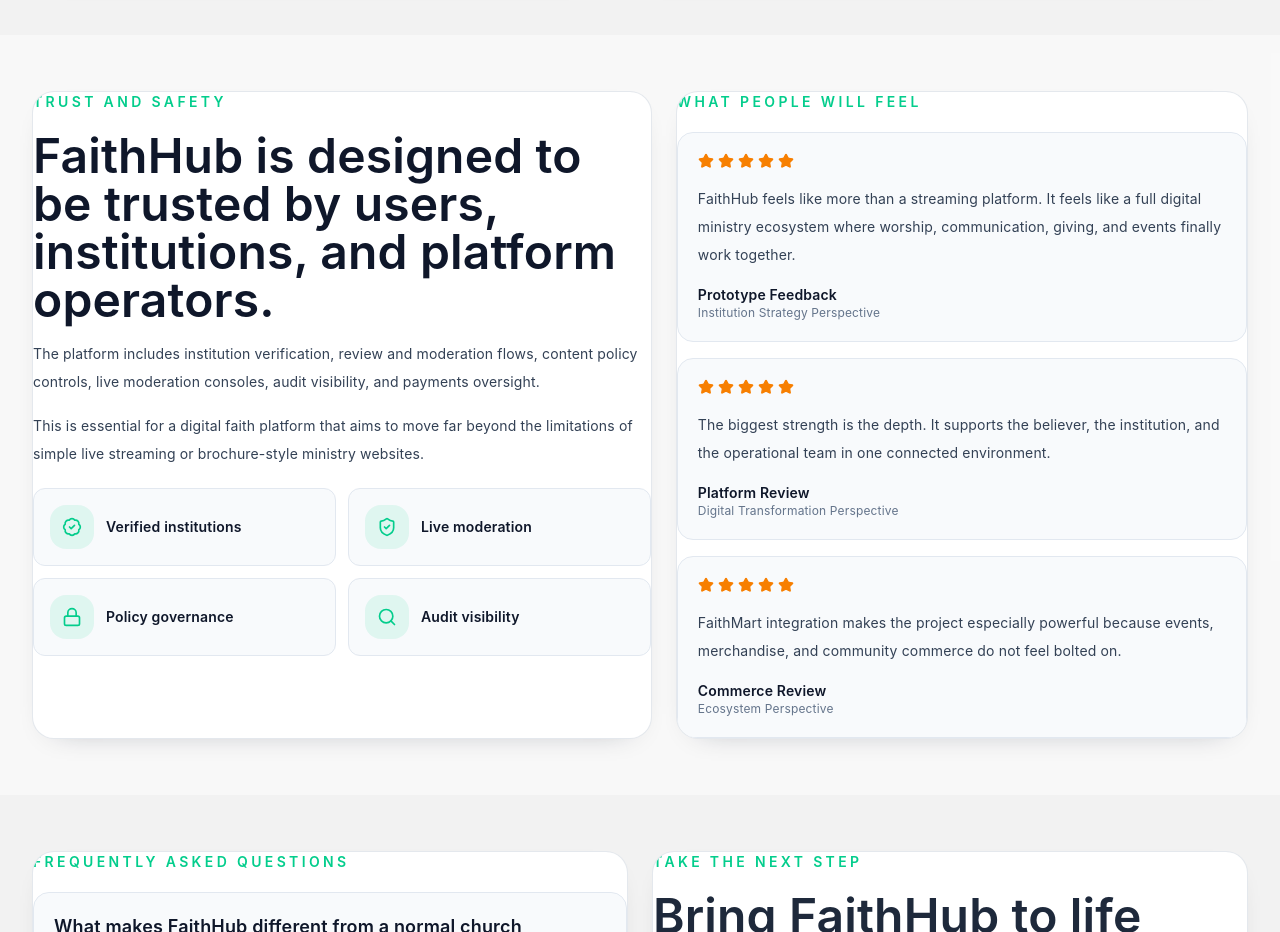
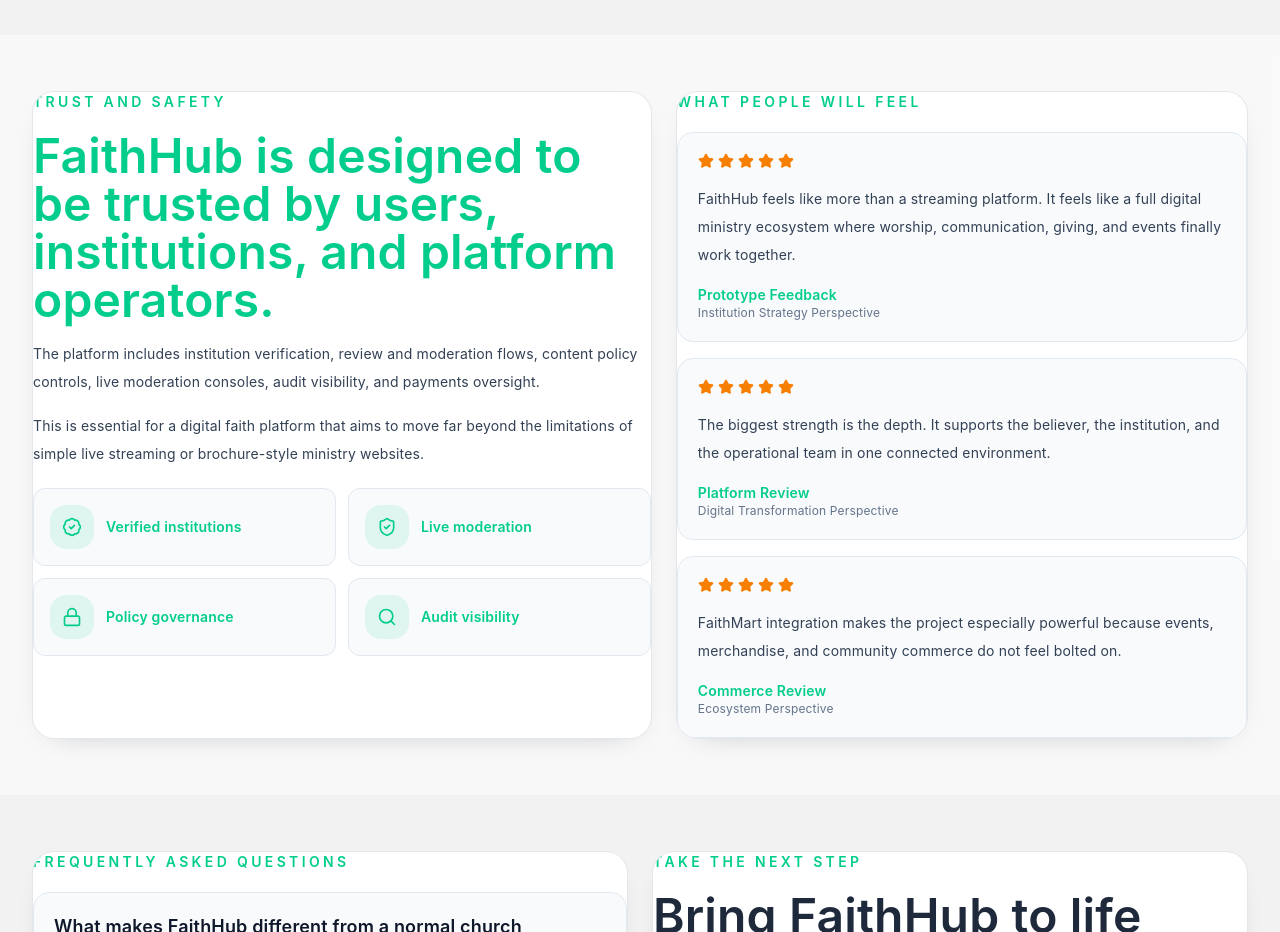
Before and after one commit to ayesigaisaac/FaithHub_MyLiveDealz_Buyer, a React (Vite) app: page / in a window 1280 px wide. Shown: the part 4520-5452 px from the top of the page. Built offline with nearby package versions, Linux system fonts and the light colour scheme.

Commit message:
Change trust section key text from black to brand green

```diff
--- a/src/pages/public/FaithHubLandingPageV2.tsx
+++ b/src/pages/public/FaithHubLandingPageV2.tsx
@@ -744,7 +744,7 @@ export default function FaithHubLandingPageV2() {
               <Card className="rounded-3xl border-slate-200 bg-white shadow-sm">
                 <CardContent className="p-6 sm:p-7">
                   <div className="mb-5 text-sm font-semibold uppercase tracking-[0.24em] text-[#03cd8c]">Trust and safety</div>
-                  <div className="text-4xl font-semibold text-slate-900 sm:text-5xl">
+                  <div className="text-4xl font-semibold text-[#03cd8c] sm:text-5xl">
                     FaithHub is designed to be trusted by users, institutions, and platform operators.
                   </div>
                   <div className="mt-4 space-y-4 text-sm leading-7 text-slate-600">
@@ -763,7 +763,7 @@ export default function FaithHubLandingPageV2() {
                         <div className="flex h-11 w-11 items-center justify-center rounded-2xl bg-[#03cd8c]/10 text-[#03cd8c]">
                           <item.icon className="h-5 w-5" />
                         </div>
-                        <div className="text-sm font-semibold text-slate-900">{item.label}</div>
+                        <div className="text-sm font-semibold text-[#03cd8c]">{item.label}</div>
                       </div>
                     ))}
                   </div>
@@ -782,7 +782,7 @@ export default function FaithHubLandingPageV2() {
                           ))}
                         </div>
                         <div className="text-sm leading-7 text-slate-700">{item.quote}</div>
-                        <div className="mt-4 text-sm font-semibold text-slate-900">{item.name}</div>
+                        <div className="mt-4 text-sm font-semibold text-[#03cd8c]">{item.name}</div>
                         <div className="text-xs text-slate-500">{item.title}</div>
                       </div>
                     ))}
```
